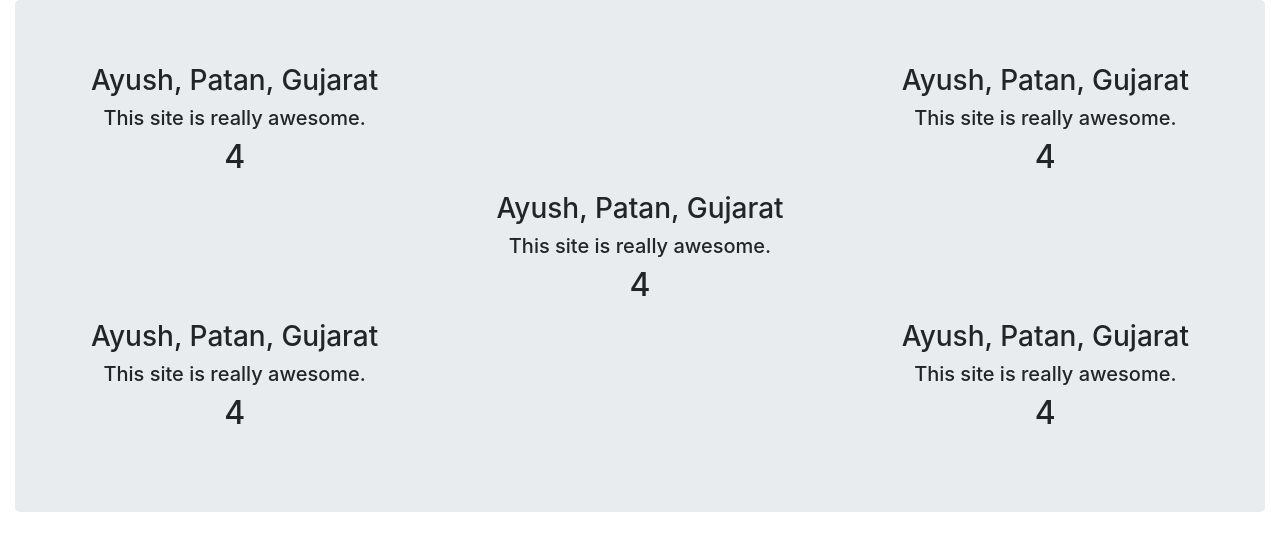
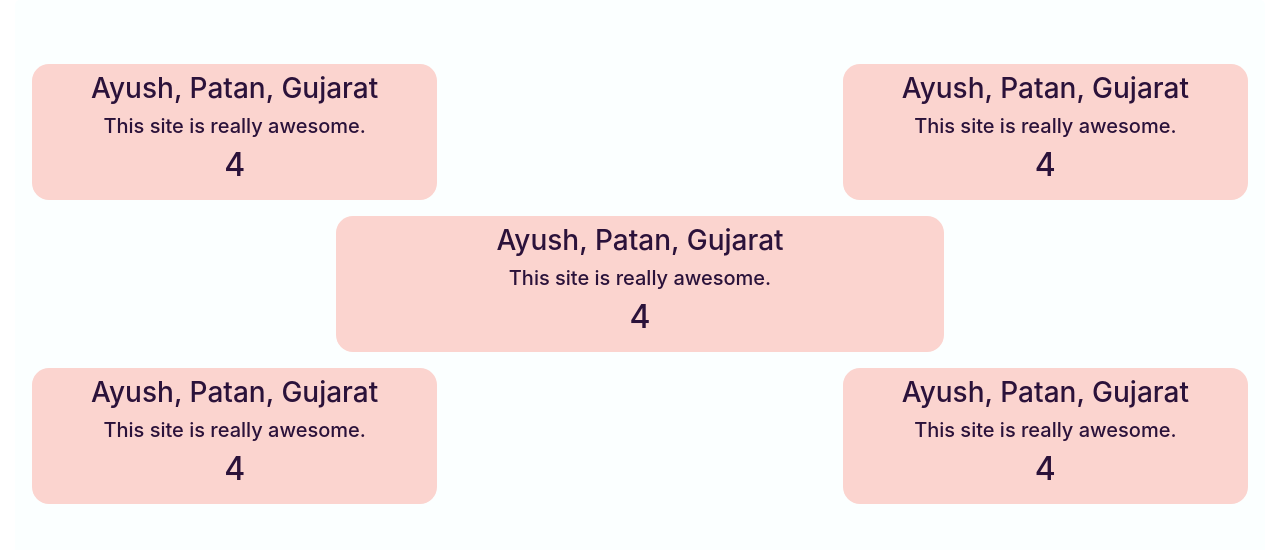
Before and after one commit to BittuShah/ProjectAdda, a React (Create React App) app: page / in a window 1280 px wide. Shown: the top 550 px of the page. Built offline with nearby package versions, Linux system fonts and the light colour scheme.

Commit message:
Started Ratings Component.

```diff
--- a/src/App.css
+++ b/src/App.css
@@ -36,3 +36,7 @@
     transform: rotate(360deg);
   }
 }
+
+.jumbotron {
+  background-color: #000;
+}
--- /dev/null
+++ b/src/components/ratings.jsx
@@ -0,0 +1,12 @@
+import React from "react";
+// import "font-awesome/css/font-awesome.css";
+
+const Ratings = ({ star }) => {
+  let classes = "";
+  if (!star) classes = "fa fa-star";
+  else classes = "fa fa-star" + star;
+
+  return <i className={classes}></i>;
+};
+
+export default Ratings;
--- a/src/components/testimonials.jsx
+++ b/src/components/testimonials.jsx
@@ -1,5 +1,6 @@
 import React, { Component } from "react";
 import { getFeedback } from "../services/feedback";
+import Ratings from "./ratings";
 
 class Testimonials extends Component {
   state = {
@@ -14,61 +15,62 @@ class Testimonials extends Component {
   };
   render() {
     return (
-      <div className="jumbotron">
+      <div className="jumbotron" style={testimonial}>
         {/* <h1>Hello World!</h1> */}
         <div className="row">
           {this.state.feedbacks.map(feedback => (
             <div
               key={feedback.Temp_Id}
-              className={`justify-content-center text-center mb-2 ${
+              className={`justify-content-center bg-gradients-primary text-center mb-3 p-2 ${
                 this.state.classes[feedback.Temp_Id - 1]
               }`}
+              style={outer}
             >
+              {/* <div style={block}> */}
               <h3>
                 {feedback.UserInfo.UserName},
                 <span> {feedback.UserInfo.City}, </span>
                 <span>{feedback.UserInfo.State}</span>
               </h3>
               <h5>{feedback.FeedbackMsg}</h5>
+              {this.state.feedbacks.map(f => {
+                let counter = 1;
+                while (counter <= 5) {
+                  if (counter < f.Ratings) {
+                    <Ratings star="" />;
+                  } else {
+                    <Ratings star="-o" />;
+                  }
+                  counter++;
+                }
+              })}
+              {/* <Ratings totalRatings={feedback.Ratings} /> */}
               <h2 className="justify-content-center">{feedback.Ratings}</h2>
+              {/* </div> */}
             </div>
           ))}
-
-          {/* classess = "d-flex justify-content-center border-primary mb-3
-          col-lg-4" */}
-          {/* For First Row  */}
-          {/* <div className="d-flex justify-content-center col-lg-4 border border-primary mb-3">
-            ...
-          </div>
-          <div className="d-flex justify-content-center col-lg-4 offset-lg-4 border border-primary mb-3">
-            ...
-          </div> */}
-          {/* For Middle Row */}
-          {/* <div className="d-flex justify-content-center col-lg-6 offset-lg-3 border border-primary mb-3">
-            ...
-          </div> */}
-          {/* <div className="w-100"></div> */}
-          {/* <div className="d-flex justify-content-center offset-lg-4"></div> */}
-          {/* For Last Row  */}
-          {/* <div className="d-flex justify-content-center col-lg-4 border border-primary mb-3">
-            ...
-          </div>
-          <div className="d-flex justify-content-center col-lg-4 offset-lg-4 border border-primary mb-3">
-            ...
-          </div> */}
-          {/* Extra */}
-          {/* <div className="d-flex justify-content-center offset-lg-2 border border-primary"></div> */}
-          {/*
-          <div className="d-flex justify-content-end offset-lg-2 border border-primary">
-            ...
-          </div> */}
-          {/* <div class="align-self-center col-lg-2 border border-primary">
-            Aligned flex item
-          </div> */}
         </div>
       </div>
     );
   }
 }
 
+const testimonial = {
+  backgroundColor: "#fbffff"
+};
+
+const outer = {
+  // border: "1px solid black",
+  borderRadius: "17px",
+  backgroundColor: "#fbd4cf",
+  color: "#2b123a"
+};
+
+// const block = {
+//   border: "1px solid black",
+//   width: "300px",
+//   // marginLeft: "100px"
+//   textAlign: "center"
+// };
+
 export default Testimonials;
```
Also changed, not shown: src/index.css (+4 -3 lines), 1 other file (tests, documents, lock files or other folders).
